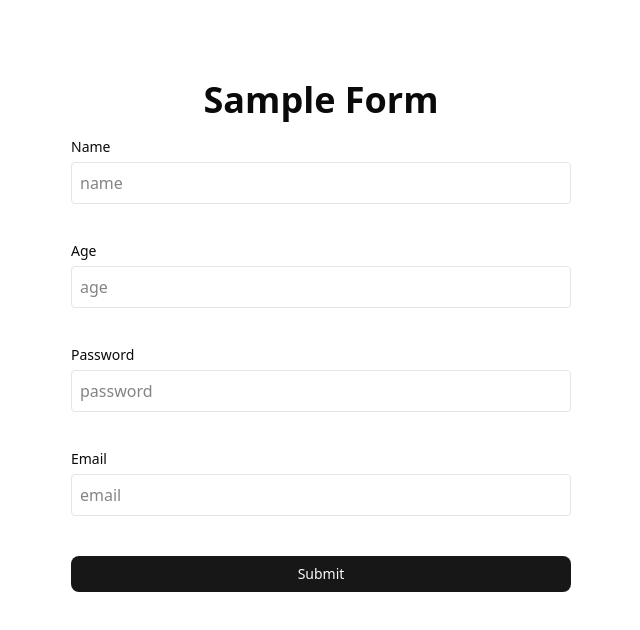
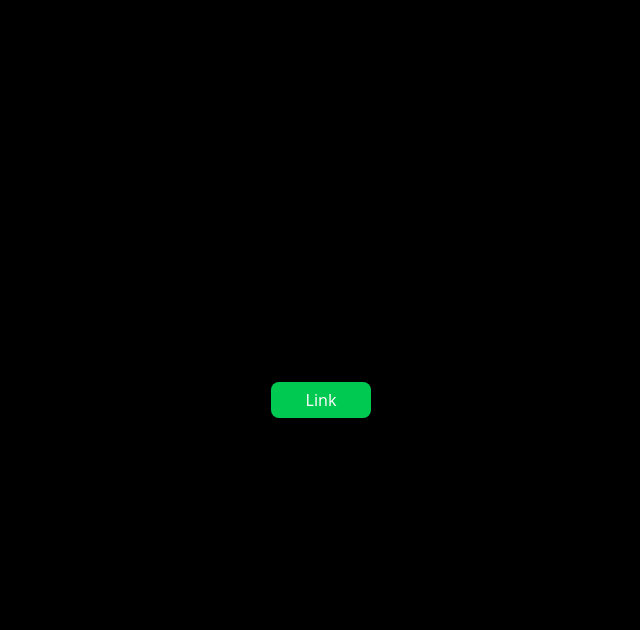
Before and after one commit to tokhirov070714/Homework, a React (Vite) app: page / in a window 1280 px wide. Shown: the top 630 px of the page, without its empty margins (319-959 px from the left). Built offline with nearby package versions, Linux system fonts and the light colour scheme.

Commit message:
Button setup

```diff
--- a/package.json
+++ b/package.json
@@ -19,6 +19,7 @@
     "next-themes": "^0.4.6",
     "react": "^19.1.1",
     "react-dom": "^19.1.1",
+    "react-hook-form": "^7.65.0",
     "sonner": "^2.0.7",
     "tailwind-merge": "^3.3.1",
     "tailwindcss": "^4.1.16"
--- a/src/App.tsx
+++ b/src/App.tsx
@@ -1,209 +1,16 @@
-import { useState } from "react"
-import { Button } from "./components/ui/button"
-
-import Input from "./components/custom/Input"
-import Confirm from "./components/custom/Confirm"
-
-
-type AuthFormData = {
-
-  name: {
-
-    value: string;
-    error: boolean;
-    validate: RegExp
-
-  },
-
-  age: {
-
-    value: string;
-    error: boolean;
-    validate: RegExp
-
-  },
-
-  password: {
-
-    value: string;
-    error: boolean;
-    validate: RegExp
-
-  },
-
-  email: {
-
-    value: string;
-    error: boolean;
-    validate: RegExp
-
-  }
-
-}
-
+import { Button } from "./components/ui/button";
 
 function App() {
 
-  const [formData, setFormData] = useState<AuthFormData>({
-
-    name: {
-
-      value: "",
-      error: false,
-      validate: /^[A-Za-z\s]+$/,
-
-    },
-
-    age: {
-
-      value: "",
-      error: false,
-      validate: /^(1[2-9]|[2-9]\d|1[0-4]\d|150)$/
-
-    },
-
-    password: {
-
-      value: "",
-      error: false,
-      validate: /^(?=.*[A-Z])[A-Za-z0-9!@#$%^&*]{8,}$/
-
-    },
-
-    email: {
-
-      value: "",
-      error: false,
-      validate: /^[a-zA-Z0-9._%+-]+@[a-zA-Z0-9.-]+\.[a-zA-Z]{2,}$/
-
-    }
-
-  })
-
-
-  const [modal, setModal] = useState<boolean>(false)
-
-
-  const submit = (e: any) => {
-
-    e.preventDefault()
-
-    const logData = formData
-
-    console.log(logData);
-
-  }
-
-  function handleChangeFormData<K extends keyof AuthFormData>(key: K, value: any) {
-
-    setFormData((prev) => ({
-
-      ...prev, [key]: { ...prev[key], value: value },
-
-    }))
-
-    if (formData[key].value.length > 0) {
-
-      setFormData((prev) => ({
-
-        ...prev, [key]: { ...prev[key], error: !prev[key].validate.test(prev[key].value) }
-
-      }))
-
-    }
-
-  }
-
-  const isFormValid = () => {
-
-    return Object.values(formData).every(item =>
-
-      item.value !== "" && !item.error
-
-    )
-
-  }
-
-
   return (
 
-    <div className="relative w-full h-screen">
+    <div className="flex items-center justify-center h-screen">
 
-      <div className="max-w-[500px] mx-auto my-0 pt-20">
+      <a href="">
 
-        <h1 className="text-center text-4xl font-bold">Sample Form</h1>
+        <Button className="w-[100px] text-base bg-green-500 cursor-pointer" variant="default">Link</Button>
 
-        <form className="flex flex-col gap-10 mt-5" onSubmit={submit}>
-
-          {Object.entries(formData).map((item, index) => (
-
-            <Input
-
-              key={index}
-              item={item}
-              onInput={handleChangeFormData}
-            />
-
-          ))}
-
-          <Button
-
-            onClick={() => {
-
-              if (isFormValid()) {
-
-                setModal(true)
-
-              }
-
-            }}
-
-          >Submit</Button>
-
-        </form>
-
-
-        <div
-
-          onClick={() => setModal(!modal)}
-          className={modal ? "absolute top-0 right-0 w-full h-full bg-black opacity-50 z-0" : "hidden"}
-
-        ></div>
-
-        {
-
-          modal &&
-
-          <div className="absolute top-50 r-10">
-
-            <div className="w-[500px] p-10 bg-white rounded-2xl z-3">
-
-              <h1 className="text-center text-4xl font-bold">Your Data</h1>
-
-              <div className="mt-8 grid grid-cols-2 gap-2">
-
-                {Object.entries(formData).map((item, index) => (
-
-                  <Confirm
-
-                    key={index}
-                    item={item}
-
-                  />
-
-                ))}
-
-              </div>
-
-              <Button onClick={() => setModal(!modal)} className="mt-10 w-full h-10" variant="default">Confirm</Button>
-
-            </div>
-
-          </div>
-
-        }
-
-      </div>
+      </a>
 
     </div>
 
--- a/src/index.css
+++ b/src/index.css
@@ -2,6 +2,12 @@
 @import "tw-animate-css";
 
 @custom-variant dark (&:is(.dark *));
+
+body {
+
+  background-color: black;
+
+}
 
 @theme inline {
   --radius-sm: calc(var(--radius) - 4px);
@@ -114,6 +120,7 @@
   * {
     @apply border-border outline-ring/50;
   }
+
   body {
     @apply bg-background text-foreground;
   }
```
Also changed, not shown: src/file.txt (added), 1 other file (tests, documents, lock files or other folders).
